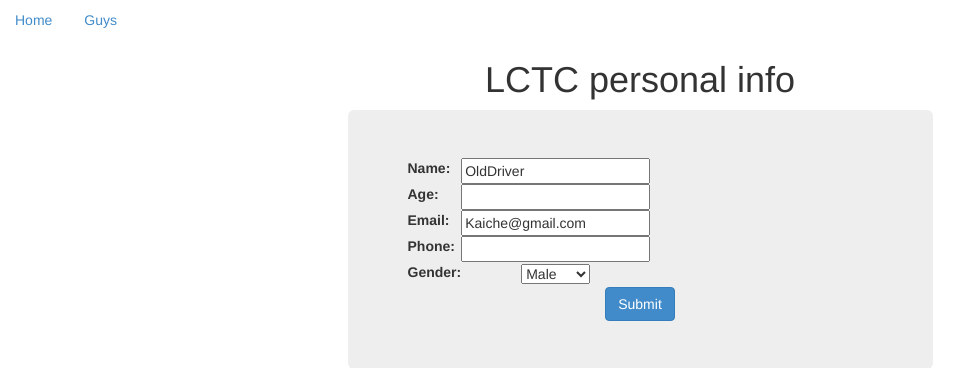
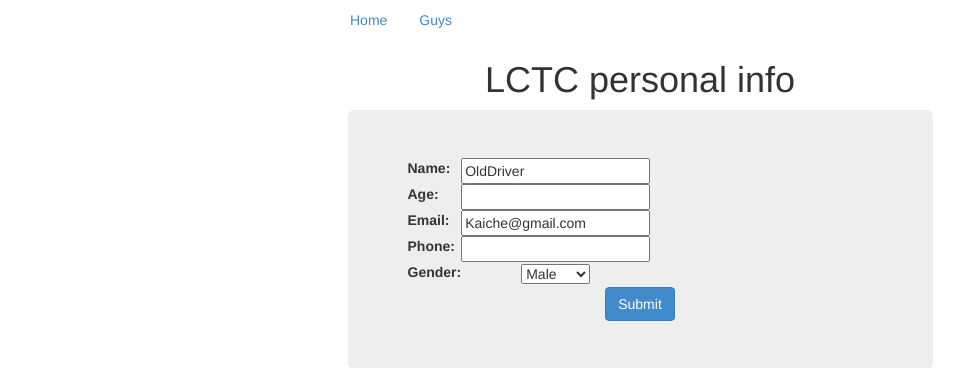
Before and after one commit to zhougit86/django_demo, a Django app: page / in a window 1280 px wide. Shown: the top 368 px of the page, without its empty margins (0-980 px from the left). Run offline with Django 3.2, Linux system fonts and the light colour scheme; parts of the project's set-up code (start-up, migrations or seed data) failed here and were passed over; some libraries are stand-ins or nearby versions.

Commit message:
change requirement

```diff
--- a/django_demo/templates/base.html
+++ b/django_demo/templates/base.html
@@ -14,11 +14,15 @@
         </style>
     </head>
     <body>
+    <div class="col-md-6 col-md-offset-3">
         <ul class="nav nav-pills">
             <li ><a href="{% url 'home' %}">Home</a></li>
             <li ><a href="{% url 'guys' %}">Guys</a></li>
         </ul>
         <h1 class="text-center">{% block header_text %}{% endblock %}</h1>
+    </div>
+
+
         <!--{% include "misc/logo.html" %}-->
         <div>
             {% block content %}{% endblock %}
```
Also changed, not shown: requirements.txt (+16 -0 lines).
